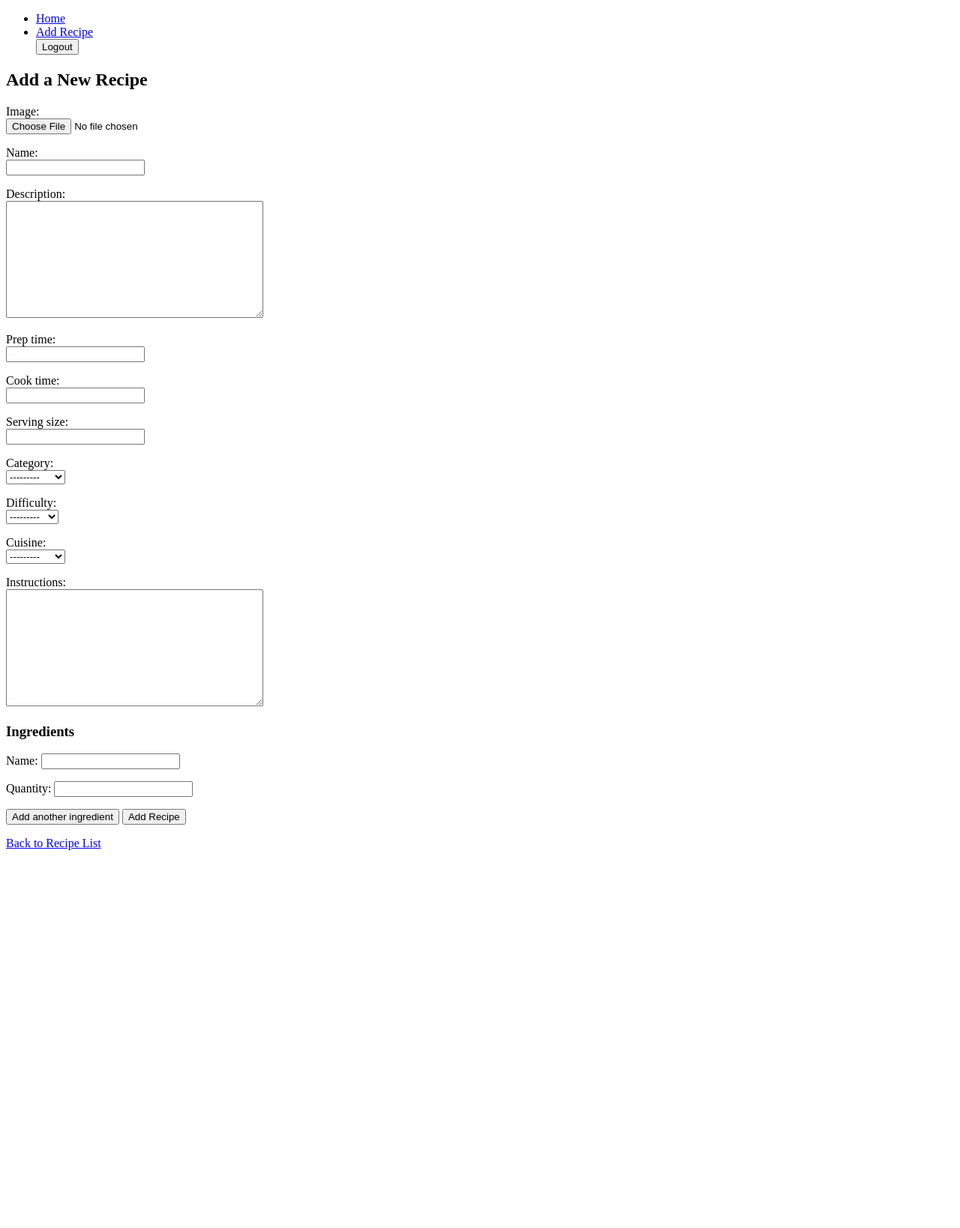
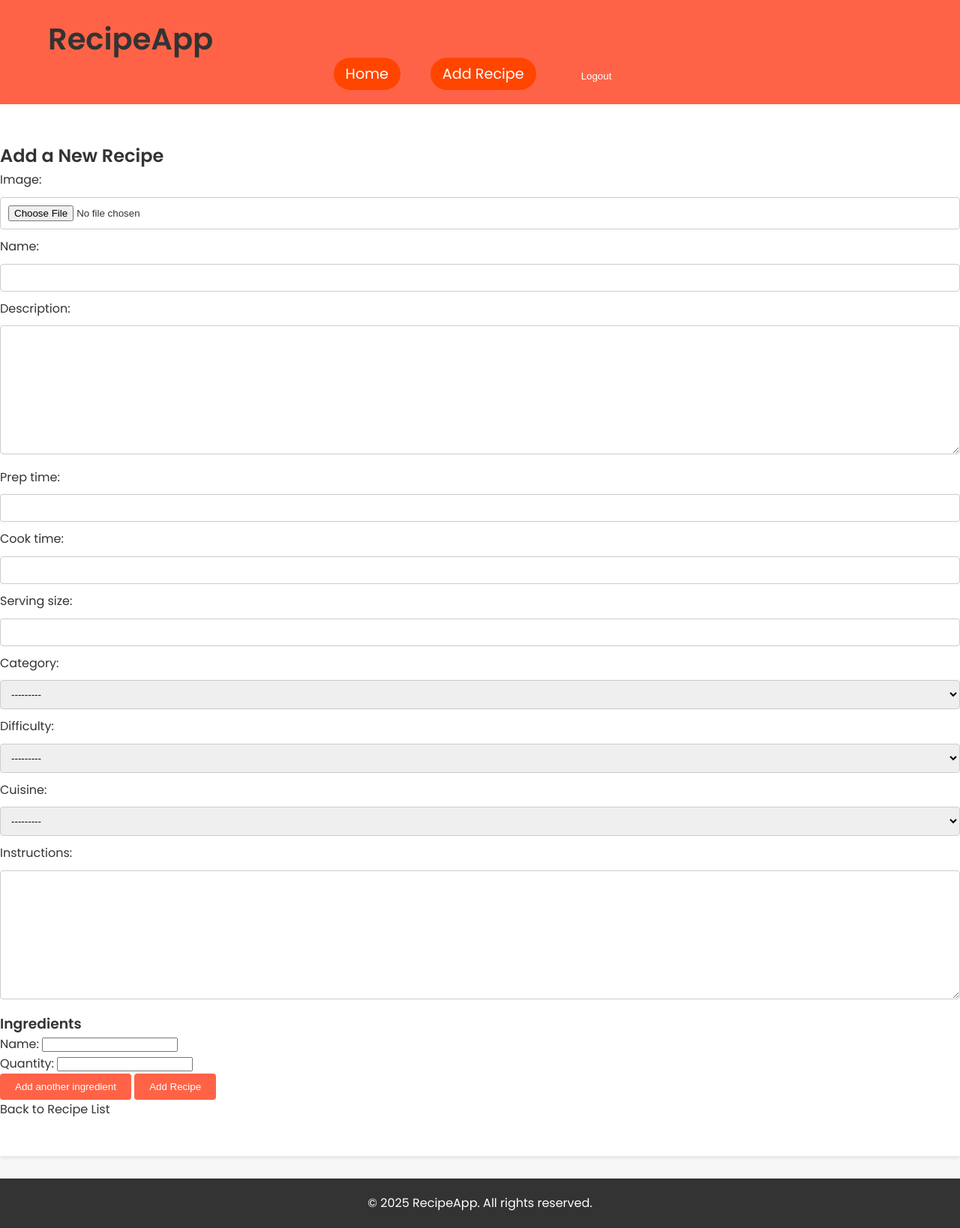
Before and after one commit to maarkwilliams/Project3, a Django app: page /recipes/add/ in a window 1280 px wide. Shown: the whole page at 75% size. Before the commit the page ends 1134 px from the top, so only its background shows below. Run offline with Django 4.2, Linux system fonts and the light colour scheme; a user stored in the database is signed in.

Commit message:
Add styling to base.html

```diff
--- a/recipes/templates/base.html
+++ b/recipes/templates/base.html
@@ -1,32 +1,51 @@
+{% load static %}
+
 <!DOCTYPE html>
 <html lang="en">
 <head>
   <meta charset="UTF-8">
   <meta name="viewport" content="width=device-width, initial-scale=1.0">
-    <title>{% block title %}Recipe App{% endblock %}</title>
+  <title>Recipe App</title>
+  <link rel="stylesheet" href="{% static 'css/styles.css' %}">
+  <link href="https://fonts.googleapis.com/css2?family=Poppins:wght@300;400;600&display=swap" rel="stylesheet">
 </head>
-<body>
-    <nav>
+<body class="recipe-app">
+
+  <header class="site-header">
+    <div class="container">
+      <h1 class="logo">RecipeApp</h1>
+      <nav class="nav-menu">
         <ul>
           <li><a href="{% url 'recipe_list' %}">Home</a></li>
+          <li><a href="{% url 'add_recipe' %}">Add Recipe</a></li>
+
           {% if user.is_authenticated %}
-                <li><a href="{% url 'add_recipe' %}">Add Recipe</a></li>
-                {% if user.is_authenticated %}
-    <form action="{% url 'logout' %}" method="post" style="display:inline;">
+            <li>
+              <form action="{% url 'logout' %}" method="POST" class="logout-form">
                 {% csrf_token %}
-        <button type="submit" class="btn btn-danger">Logout</button>
+                <button type="submit" class="logout-btn">Logout</button>
               </form>
+            </li>
           {% else %}
-    <a href="{% url 'login' %}">Login</a>
+            <li><a href="{% url 'login' %}" class="login-btn">Login</a></li>
           {% endif %}
 
-            {% else %}
-                <li><a href="{% url 'login' %}">Login</a></li>
-            {% endif %}
         </ul>
       </nav>
+    </div>
+  </header>
 
+  <main class="main-content">
     {% block content %}
     {% endblock %}
+  </main>
+
+  <footer class="site-footer">
+    <div class="container">
+      <p>&copy; 2025 RecipeApp. All rights reserved.</p>
+    </div>
+  </footer>
+
+  <script src="{% static 'js/script.js' %}"></script>
 </body>
 </html>
--- /dev/null
+++ b/static/css/styles.css
@@ -0,0 +1,105 @@
+* {
+  margin: 0;
+  padding: 0;
+  box-sizing: border-box;
+}
+
+body {
+  font-family: 'Poppins', sans-serif;
+  line-height: 1.6;
+  background-color: #f7f7f7;
+  color: #333;
+}
+
+a {
+  text-decoration: none;
+  color: inherit;
+}
+
+.container {
+  width: 90%;
+  max-width: 1200px;
+  margin: 0 auto;
+}
+
+h1, h2 {
+  font-weight: 600;
+  color: #333;
+}
+
+/* Header styles */
+.site-header {
+  background-color: #ff6347;
+  color: white;
+  padding: 20px 0;
+}
+
+.site-header .logo {
+  font-size: 2.5rem;
+  font-weight: 600;
+}
+
+.nav-menu ul {
+  list-style-type: none;
+  display: flex;
+  justify-content: center;
+}
+
+.nav-menu li {
+  margin: 0 20px;
+}
+
+.nav-menu a {
+  font-size: 1.2rem;
+  color: white;
+  padding: 8px 16px;
+  border-radius: 25px;
+  background-color: #ff4500;
+  transition: background-color 0.3s;
+}
+
+.nav-menu a:hover {
+  background-color: #e03e00;
+}
+
+/* Main Content */
+.main-content {
+  padding: 50px 0;
+  background-color: #ffffff;
+  box-shadow: 0 2px 5px rgba(0, 0, 0, 0.1);
+}
+
+.recipe-form input, .recipe-form select, .recipe-form textarea {
+  width: 100%;
+  padding: 10px;
+  margin: 10px 0;
+  border: 1px solid #ccc;
+  border-radius: 4px;
+}
+
+/* Button styles */
+button {
+  padding: 10px 20px;
+  background-color: #ff6347;
+  color: white;
+  border: none;
+  border-radius: 4px;
+  cursor: pointer;
+}
+
+button:hover {
+  background-color: #e03e00;
+}
+
+/* Footer styles */
+.site-footer {
+  background-color: #333;
+  color: white;
+  text-align: center;
+  padding: 20px 0;
+  margin-top: 30px;
+}
+
+footer p {
+  font-size: 1rem;
+}
```
Also changed, not shown: my_project/settings.py (+10 -58 lines), db.sqlite3. Lines whose indentation alone changed are shown as unchanged.
